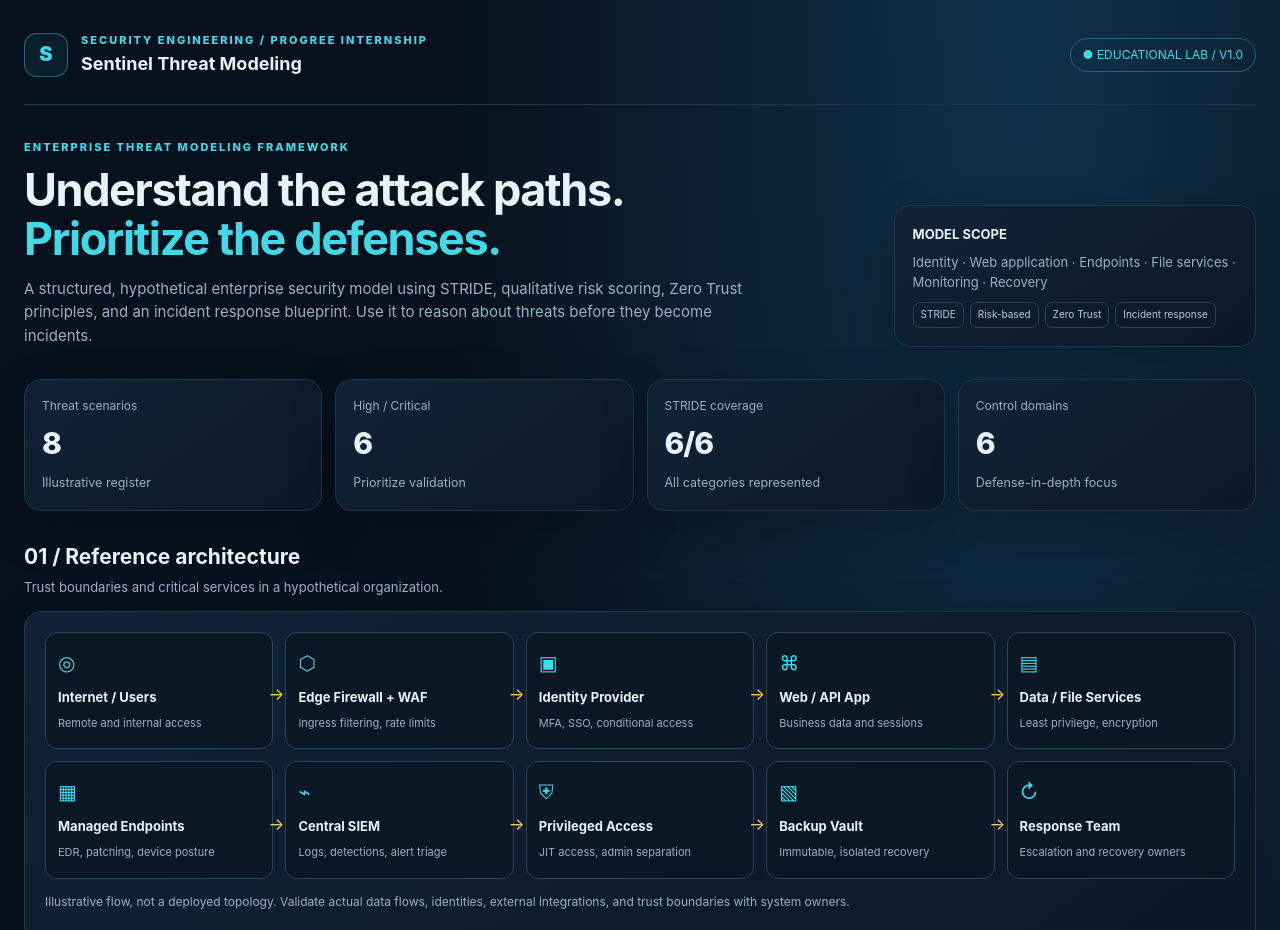
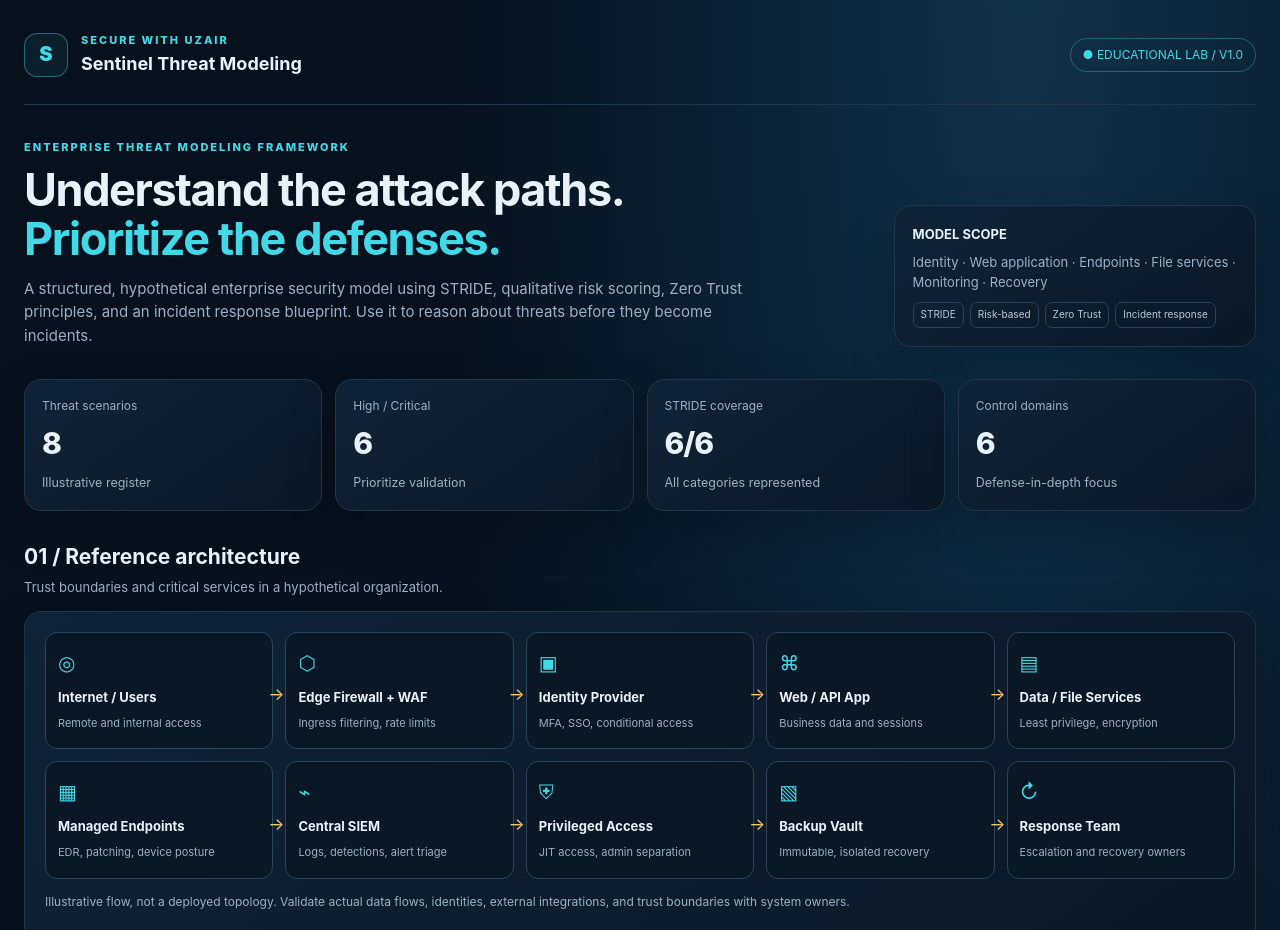
Before and after one commit to UzairAliSheikh786/Enterprise-Threat-Modeling-Framework, a plain HTML site: page index.html in a window 1280 px wide. Shown: the top 930 px of the page. Drawn offline with Linux system fonts and the light colour scheme.

Commit message:
Update dashboard branding to Secure with Uzair

```diff
--- a/index.html
+++ b/index.html
@@ -11,7 +11,7 @@
 </style>
 </head>
 <body><main class="wrap">
-<header class="top"><div class="brand"><div class="mark">S</div><div><div class="eyebrow">Security Engineering / Progree Internship</div><h1>Sentinel Threat Modeling</h1></div></div><span class="badge">● EDUCATIONAL LAB / V1.0</span></header>
+<header class="top"><div class="brand"><div class="mark">S</div><div><div class="eyebrow">Secure with Uzair</div><h1>Sentinel Threat Modeling</h1></div></div><span class="badge">● EDUCATIONAL LAB / V1.0</span></header>
 <section class="hero"><div><div class="eyebrow">Enterprise Threat Modeling Framework</div><h2>Understand the attack paths.<br><span style="color:var(--cyan)">Prioritize the defenses.</span></h2><p>A structured, hypothetical enterprise security model using STRIDE, qualitative risk scoring, Zero Trust principles, and an incident response blueprint. Use it to reason about threats before they become incidents.</p></div><aside class="hero-card"><strong>MODEL SCOPE</strong><p>Identity · Web application · Endpoints · File services · Monitoring · Recovery</p><div class="taglist"><span class="tag">STRIDE</span><span class="tag">Risk-based</span><span class="tag">Zero Trust</span><span class="tag">Incident response</span></div></aside></section>
 <section class="metrics" aria-label="Model summary"><div class="metric"><div class="label">Threat scenarios</div><div class="value" id="threatCount">8</div><small>Illustrative register</small></div><div class="metric"><div class="label">High / Critical</div><div class="value" id="highCount">5</div><small>Prioritize validation</small></div><div class="metric"><div class="label">STRIDE coverage</div><div class="value">6/6</div><small>All categories represented</small></div><div class="metric"><div class="label">Control domains</div><div class="value">6</div><small>Defense-in-depth focus</small></div></section>
 <div class="section-head"><div><h3>01 / Reference architecture</h3><p>Trust boundaries and critical services in a hypothetical organization.</p></div></div>
```
